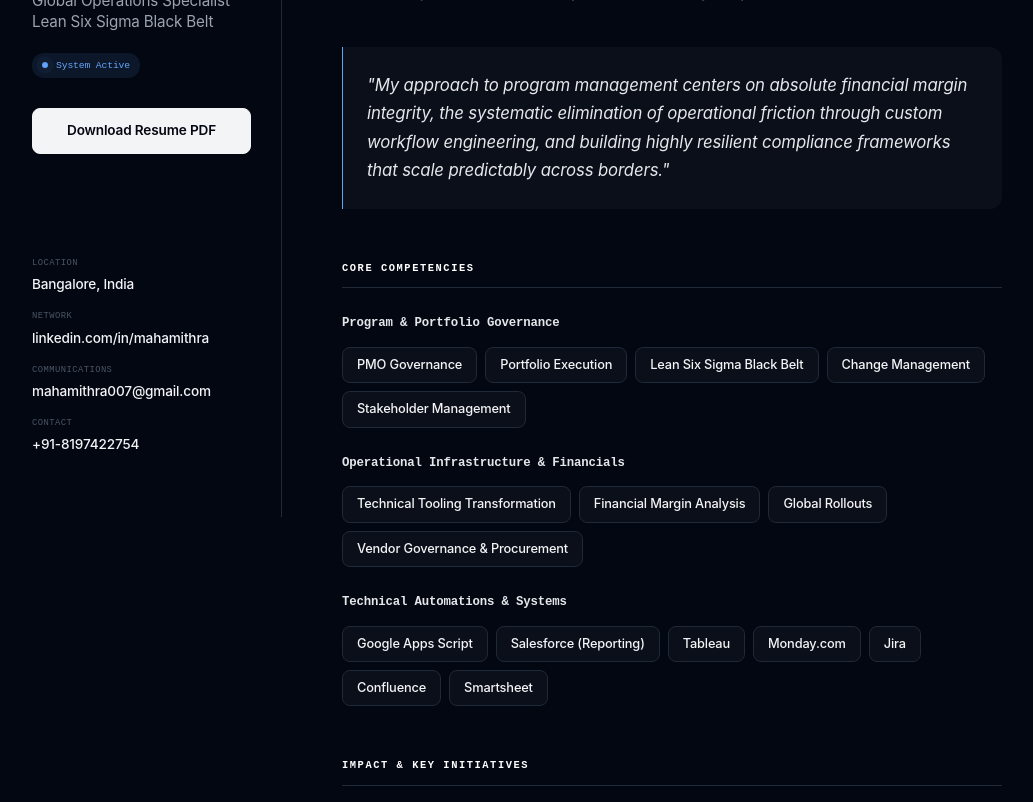
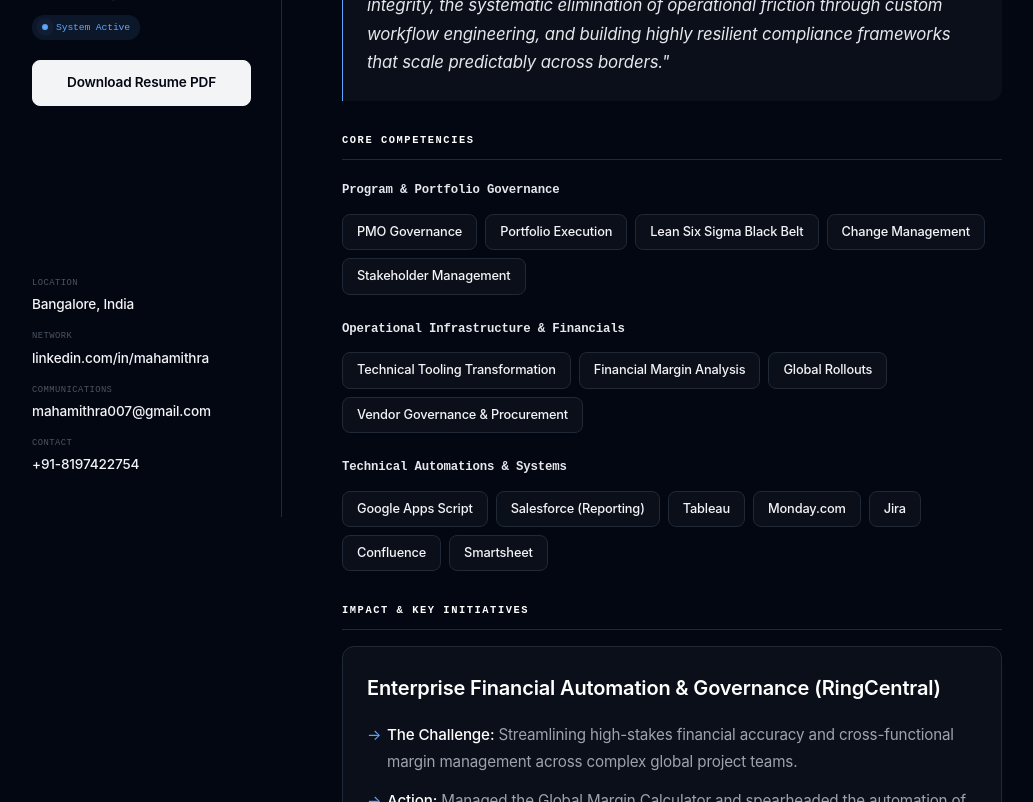
Before and after one commit to Mahamithra007/mahamithra007.github.io, a plain HTML site: page index.html in a window 1280 px wide. Shown: the part 283-1085 px from the top of the page, without its empty margins (38-1071 px from the left). Drawn offline with Linux system fonts and the light colour scheme.

Commit message:
Update index.html

```diff
--- a/index.html
+++ b/index.html
@@ -46,7 +46,8 @@
             position: fixed;
             width: 280px;
             height: 100vh;
-            padding: 60px 30px;
+            /* TIGHTENED: Reduced top padding from 60px to 40px */
+            padding: 40px 30px;
             border-right: 1px solid var(--border-color);
             display: flex;
             flex-direction: column;
@@ -69,7 +70,8 @@
             object-position: center 22%;
             transform: scale(1.15);
             border: 1px solid var(--border-color);
-            margin-bottom: 30px;
+            /* TIGHTENED: Reduced from 30px to 20px */
+            margin-bottom: 20px;
             margin-left: 8px;
             background: var(--sidebar-bg);
         }
@@ -88,7 +90,8 @@
             font-size: 0.95em;
             font-weight: 400;
             line-height: 1.4;
-            margin: 0 0 20px 0;
+            /* TIGHTENED: Reduced from 20px to 12px */
+            margin: 0 0 12px 0;
         }
 
         .status-badge {
@@ -101,7 +104,8 @@
             background: var(--accent-glow);
             padding: 4px 10px;
             border-radius: 12px;
-            margin-bottom: 30px;
+            /* TIGHTENED: Reduced from 30px to 20px */
+            margin-bottom: 20px;
         }
 
         .status-dot {
@@ -144,7 +148,8 @@
         /* Right Content Area */
         main {
             grid-column-start: 2;
-            padding: 60px 60px 100px 60px;
+            /* TIGHTENED: Reduced top padding from 60px to 40px */
+            padding: 40px 60px 100px 60px;
             max-width: 780px;
         }
 
@@ -154,18 +159,26 @@
             font-weight: 600;
             text-transform: uppercase;
             letter-spacing: 0.15em;
-            margin-top: 50px;
-            margin-bottom: 24px;
+            /* TIGHTENED: Reduced from 50px to 30px */
+            margin-top: 30px;
+            /* TIGHTENED: Reduced from 24px to 16px */
+            margin-bottom: 16px;
             font-family: monospace;
             border-bottom: 1px solid var(--border-color);
             padding-bottom: 10px;
+        }
+
+        /* Removes top margin for the very first h2 so it aligns with sidebar */
+        main h2:first-of-type {
+            margin-top: 0;
         }
 
         h3 {
             color: var(--text-main);
             font-size: 0.95em;
             font-weight: 600;
-            margin-top: 25px;
+            /* TIGHTENED: Reduced from 25px to 20px */
+            margin-top: 20px;
             margin-bottom: 12px;
             font-family: monospace;
             color: #e5e7eb;
@@ -175,12 +188,15 @@
             color: var(--text-muted);
             font-size: 1.1em;
             font-weight: 400;
-            line-height: 1.8;
+            /* TIGHTENED: Slightly reduced line-height for denser reading */
+            line-height: 1.6;
+            margin-top: 0;
         }
 
         /* Philosophy Callout */
         .philosophy-block {
-            margin: 40px 0;
+            /* TIGHTENED: Reduced from 40px to 24px */
+            margin: 24px 0;
             padding: 24px;
             border-left: 1px solid var(--accent);
             background: var(--sidebar-bg);
@@ -224,7 +240,8 @@
             background-color: var(--sidebar-bg);
             border-radius: 12px;
             padding: 24px;
-            margin: 20px 0;
+            /* TIGHTENED: Reduced from 20px to 16px */
+            margin: 16px 0;
         }
 
         .challenge-block:hover {
```
